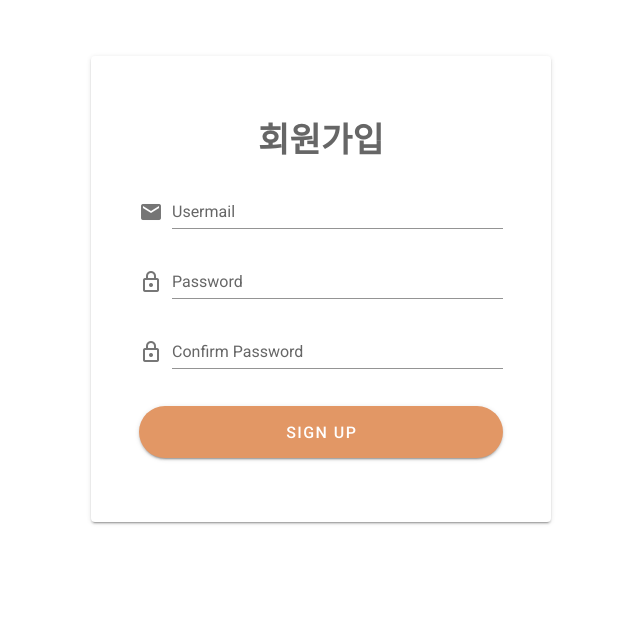
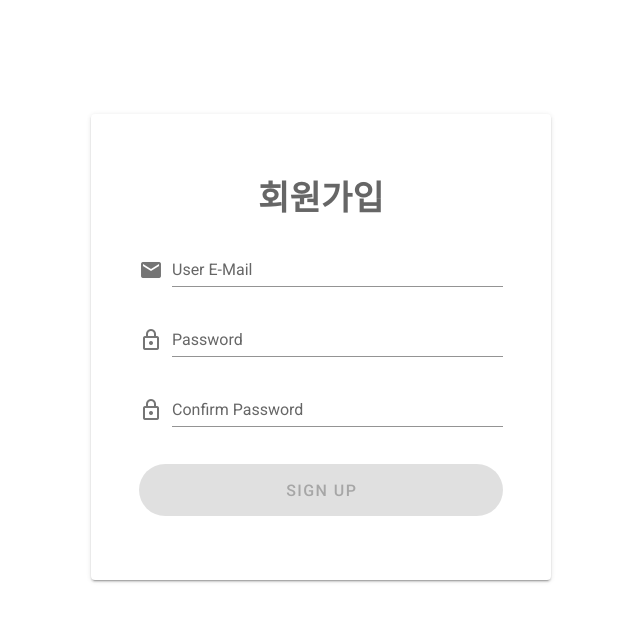
Before and after one commit to jambottle/vuetify-overmind, a Vue app: page /auth/signup in a window 1280 px wide. Shown: the part 111-732 px from the top of the page, without its empty margins (319-959 px from the left). Built offline with nearby package versions, Linux system fonts and the light colour scheme.

Commit message:
Form Validation 실습 - (2) 로그인/회원가입 페이지에 적용

```diff
--- a/src/layouts/default/AppDrawer.vue
+++ b/src/layouts/default/AppDrawer.vue
@@ -46,8 +46,8 @@ export default {
               title: 'Authentication',
               icon: 'mdi-key',
               items: [
-                { title: 'Sign Up', icon: 'mdi-login', to: '/auth/signup' },
-                { title: 'Sign In', icon: 'mdi-logout', to: '/auth/signin' },
+                { title: 'Sign In', icon: 'mdi-login', to: '/auth/signin' },
+                { title: 'Sign Up', icon: 'mdi-logout', to: '/auth/signup' },
               ],
             },
             {
--- a/src/plugins/vee-validate.js
+++ b/src/plugins/vee-validate.js
@@ -2,6 +2,7 @@ import Vue from 'vue';
 
 /* (1) max 규칙을 직접 만들어 활용하는 방법 */
 import { extend, ValidationObserver, ValidationProvider } from 'vee-validate';
+
 // extend('max', (value, params) => {
 //   const limit = params[0];
 //   if (value && value.length > limit) {
@@ -11,7 +12,15 @@ import { extend, ValidationObserver, ValidationProvider } from 'vee-validate';
 // });
 
 /* (2) max 규칙 등을 불러와 활용/응용하는 방법 */
-import { max, required, numeric, digits, email } from 'vee-validate/dist/rules';
+import {
+  max,
+  required,
+  numeric,
+  digits,
+  email,
+  confirmed,
+} from 'vee-validate/dist/rules';
+
 extend('max', {
   ...max,
   message: '{_field_} 필드는 {length}자를 초과할 수 없습니다.',
@@ -32,6 +41,10 @@ extend('email', {
   ...email,
   message: '잘못 입력된 이메일 주소입니다.',
 });
+extend('confirmed', {
+  ...confirmed,
+  message: '비밀번호와 비밀번호 확인이 일치하지 않습니다.',
+});
 
 Vue.component('ValidationObserver', ValidationObserver);
 Vue.component('ValidationProvider', ValidationProvider);
--- a/src/router/index.js
+++ b/src/router/index.js
@@ -86,16 +86,16 @@ const routes = [
     component: AuthLayout,
     children: [
       {
+        path: 'signin',
+        name: 'SignIn',
+        component: () =>
+          import(/* webpackChunkName: "views-auth" */ '@/views/auth/SignIn'),
+      },
+      {
         path: 'signup',
         name: 'SignUp',
         component: () =>
           import(/* webpackChunkName: "views-auth" */ '@/views/auth/SignUp'),
-      },
-      {
-        path: 'signin',
-        name: 'SignIn',
-        component: () =>
-          import(/* webpackChunkName: "views-auth" */ '@/views/auth/SignIn'),
       },
     ],
   },
--- a/src/views/auth/SignIn.vue
+++ b/src/views/auth/SignIn.vue
@@ -4,22 +4,61 @@
       <v-col cols="auto">
         <v-card width="460">
           <v-card-text class="text-center px-12 py-16">
+            <ValidationObserver ref="observer" v-slot="{ invalid }">
+              <v-form @submit.prevent="signIn">
                 <div class="text-h4 font-weight-black mb-6">로그인</div>
+
+                <ValidationProvider
+                  v-slot="{ errors }"
+                  name="User E-Mail"
+                  :rules="{ required: true }"
+                >
                   <v-text-field
                     v-model="usermail"
-              label="Usermail"
+                    label="User E-Mail"
                     clearable
                     prepend-icon="mdi-email"
+                    :error-messages="errors"
                   />
+                </ValidationProvider>
+
+                <ValidationProvider
+                  v-slot="{ errors }"
+                  name="Password"
+                  :rules="{ required: true }"
+                >
                   <v-text-field
-              v-model="password1"
+                    v-model="password"
                     label="Password"
                     clearable
                     prepend-icon="mdi-lock-outline"
+                    :error-messages="errors"
                   />
-            <v-btn class="mt-4" block x-large rounded color="primary">
+                </ValidationProvider>
+
+                <v-btn
+                  class="mt-4"
+                  block
+                  x-large
+                  rounded
+                  color="primary"
+                  type="submit"
+                  :disabled="invalid"
+                >
                   Sign In
                 </v-btn>
+
+                <div class="mt-5">
+                  <router-link class="text-decoration-none" to="/">
+                    Home
+                  </router-link>
+                  |
+                  <router-link class="text-decoration-none" to="/auth/signup">
+                    회원가입
+                  </router-link>
+                </div>
+              </v-form>
+            </ValidationObserver>
           </v-card-text>
         </v-card>
       </v-col>
@@ -30,6 +69,22 @@
 <script>
 export default {
   name: 'SignIn',
+
+  data() {
+    return {
+      usermail: null,
+      password: null,
+    };
+  },
+
+  methods: {
+    async signIn() {
+      const result = await this.$refs.observer.validate();
+      if (result) {
+        alert('로그인 성공');
+      }
+    },
+  },
 };
 </script>
 
--- a/src/views/auth/SignUp.vue
+++ b/src/views/auth/SignUp.vue
@@ -2,30 +2,78 @@
   <v-container class="fill-height">
     <v-row justify="center">
       <v-col cols="auto">
+        <router-link to="/">
+          <v-img
+            class="mx-auto mb-4"
+            width="100"
+            :src="require('@/assets/logo.png')"
+          />
+        </router-link>
+
         <v-card width="460">
           <v-card-text class="text-center px-12 py-16">
+            <ValidationObserver ref="observer" v-slot="{ invalid }">
+              <v-form @submit.prevent="signUp">
                 <div class="text-h4 font-weight-black mb-6">회원가입</div>
+
+                <ValidationProvider
+                  v-slot="{ errors }"
+                  name="User E-Mail"
+                  :rules="{ required: true }"
+                >
                   <v-text-field
                     v-model="usermail"
-              label="Usermail"
+                    label="User E-Mail"
                     clearable
                     prepend-icon="mdi-email"
+                    :error-messages="errors"
                   />
+                </ValidationProvider>
+
+                <ValidationProvider
+                  v-slot="{ errors }"
+                  name="Password"
+                  :rules="{ required: true }"
+                >
                   <v-text-field
-              v-model="password1"
+                    v-model="password_1st"
                     label="Password"
                     clearable
                     prepend-icon="mdi-lock-outline"
+                    :error-messages="errors"
                   />
+                </ValidationProvider>
+
+                <ValidationProvider
+                  v-slot="{ errors }"
+                  name="Confirm Password"
+                  :rules="{
+                    required: true,
+                    confirmed: 'Password',
+                  }"
+                >
                   <v-text-field
-              v-model="password2"
+                    v-model="password_2nd"
                     label="Confirm Password"
                     clearable
                     prepend-icon="mdi-lock-outline"
+                    :error-messages="errors"
                   />
-            <v-btn class="mt-4" block x-large rounded color="primary">
+                </ValidationProvider>
+
+                <v-btn
+                  class="mt-4"
+                  block
+                  x-large
+                  rounded
+                  color="primary"
+                  type="submit"
+                  :disabled="invalid"
+                >
                   Sign Up
                 </v-btn>
+              </v-form>
+            </ValidationObserver>
           </v-card-text>
         </v-card>
       </v-col>
@@ -36,6 +84,23 @@
 <script>
 export default {
   name: 'SignUp',
+
+  data() {
+    return {
+      usermail: null,
+      password_1st: null,
+      password_2nd: null,
+    };
+  },
+
+  methods: {
+    async signUp() {
+      const result = await this.$refs.observer.validate();
+      if (result) {
+        alert('회원가입 성공');
+      }
+    },
+  },
 };
 </script>
 
```
Lines whose indentation alone changed are shown as unchanged.
